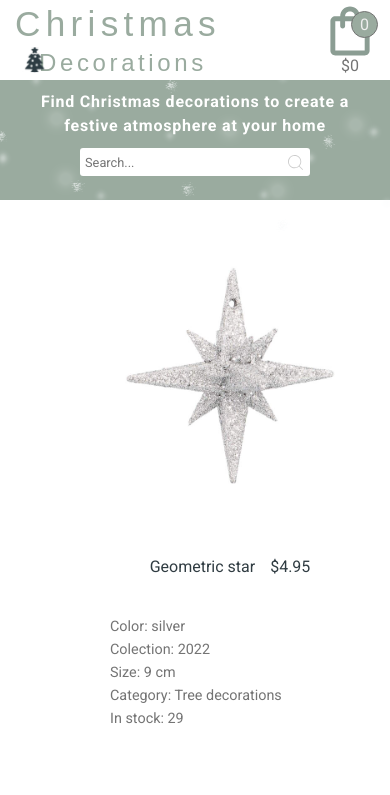
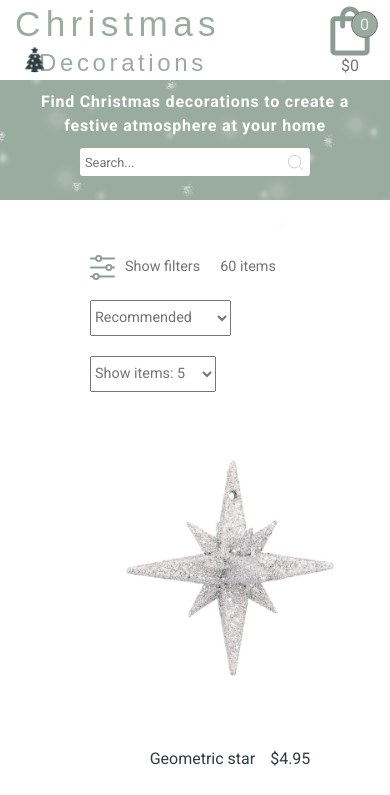
Before and after one commit to AlexeiKozlovskiy/online-store-react, a React (Vite) app: page / in a window 390 px wide. Shown: the top 795 px of the page. Built offline with nearby package versions, Linux system fonts and the light colour scheme; a web font is replaced by a local one.

Commit message:
feat: sorded filters component based on #13

```diff
--- a/src/components/SideFilter/SideFilter.tsx
+++ b/src/components/SideFilter/SideFilter.tsx
@@ -22,11 +22,16 @@ const CATEGORIES = [
   { category: 'Christmas lights', products: 3 },
 ];
 
-type setStateType = {
+interface setStateType {
   (values: [number | null, number | null]): void;
-};
+}
 
-export function SideFilter() {
+interface ISideFilter {
+  showFilters: boolean;
+  onClickHideFilter: (event: React.MouseEvent) => void;
+}
+
+export function SideFilter({ showFilters, onClickHideFilter }: ISideFilter) {
   const [selectedColors, setSelectedColors] = useState<string[]>([]);
   const [selectedCollections, setSelectedCollections] = useState<string[]>([]);
   const [[valMinPrice, valMaxPrice], setValuesPrice] = useState<any[]>([PRICE_MIN, PRICE_MAX]);
@@ -54,7 +59,7 @@ export function SideFilter() {
   }
 
   return (
-    <div className="filters">
+    <div className="filters" data-show={showFilters}>
       <div className="filters__item filters-item">
         <div className="filters-item__title">Color</div>
         <div className="filters-item__content item-content">
@@ -201,7 +206,7 @@ export function SideFilter() {
           />
         </div>
       </div>
-      <div className="filters__close-btn"></div>
+      <div className="filters__close-btn" onClick={onClickHideFilter}></div>
     </div>
   );
 }
--- /dev/null
+++ b/src/components/SortedFilter/SortedFilters.scss
@@ -0,0 +1,121 @@
+@import 'src/assets/styles/common.scss';
+
+.selected-section {
+  display: flex;
+  flex-direction: column;
+  font-family: $Roboto;
+  padding-top: 10px;
+}
+
+.selected-filters {
+  display: flex;
+  flex-wrap: wrap;
+  border-bottom: 1px solid $greyBorder;
+  font-size: 0.9rem;
+  color: $darkGray;
+  align-items: center;
+  padding-bottom: 4px;
+  margin-bottom: 10px;
+  gap: 15px;
+
+  &__item {
+    background-color: #f5f5f5;
+    border-radius: 5px;
+  }
+
+  &__remove-filters,
+  &__copy-link {
+    padding: 7px;
+    &:hover {
+      cursor: pointer;
+      background-color: $olivaHover;
+      color: white;
+      border-radius: 5px;
+    }
+  }
+}
+
+.selected-item {
+  display: flex;
+  padding: 7px;
+  align-items: center;
+
+  &:hover {
+    cursor: pointer;
+  }
+
+  &__name {
+    margin-right: 15px;
+    text-transform: capitalize;
+  }
+
+  &__remove-btn {
+    width: 16px;
+    height: 16px;
+    background: url('https://api.iconify.design/mdi/remove-circle.svg?color=%238b9d93&width=16&height=16')
+      no-repeat center center / contain;
+  }
+}
+
+.sorted-filters {
+  font-family: $Roboto;
+  font-size: 0.9rem;
+  display: flex;
+  align-items: center;
+  gap: 20px;
+  padding-top: 5px;
+  margin-bottom: 50px;
+  color: $darkGray;
+  flex-wrap: wrap;
+}
+
+.filters-menu {
+  display: none;
+  gap: 10px;
+  align-items: center;
+
+  @media screen and (max-width: 768px) {
+    display: flex;
+  }
+
+  &__icon {
+    background: url('../../assets/img/filters-icon.svg');
+    width: 25px;
+    height: 25px;
+    background-size: contain;
+    cursor: pointer;
+  }
+
+  &__title {
+    font-family: $Roboto;
+    font-size: 0.9rem;
+  }
+
+  &__count {
+    background-color: $oliva;
+    display: flex;
+    align-items: center;
+    justify-content: center;
+    color: #fff;
+    font-size: 0.8rem;
+    border-radius: 50%;
+    font-family: $Roboto;
+    width: 25px;
+    height: 25px;
+
+    &:hover {
+      cursor: pointer;
+      background-color: $olivaHover;
+      color: #eeeeee;
+    }
+  }
+}
+
+.filters-select,
+.pagination-select {
+  padding-right: 5px;
+  cursor: pointer;
+  font-size: 0.9rem;
+  color: $darkGray;
+  height: 36px;
+}
--- /dev/null
+++ b/src/components/SortedFilter/SortedFilters.tsx
@@ -0,0 +1,52 @@
+import './SortedFilters.scss';
+
+interface ISortedFilters {
+  onClickShowFilter: (event: React.MouseEvent) => void;
+}
+
+export function SortedFilters({ onClickShowFilter }: ISortedFilters) {
+  const sortOptions = [
+    'Recommended',
+    'Name',
+    'Price ascending',
+    'Price descending',
+    'Stock ascending',
+    'Stock descending',
+  ];
+
+  const itemsInPage = [5, 10, 20, 30, 0];
+
+  return (
+    <div className="main-center-section__sorted sorted-filters">
+      <div className="sorted-filters__filters-menu filters-menu">
+        <div onClick={onClickShowFilter} className="filters-menu__icon"></div>
+        <div className="filters-menu__title">Show filters</div>
+      </div>
+      <div className="sorted-filters__item-count">60 items</div>
+      <div className="sorted-filters__select">
+        <select className="filters-select">
+          {sortOptions.map((value) => (
+            <option key={value} value={value}>
+              {value}
+            </option>
+          ))}
+        </select>
+      </div>
+      <div className="sorted-filters__select">
+        <div className="pagination__select">
+          <select className="pagination-select">
+            {itemsInPage.map((value) => (
+              <option key={value} value={value}>
+                Show items: {value}
+              </option>
+            ))}
+          </select>
+        </div>
+      </div>
+      <div className="sorted-filters__switch-view switch-view">
+        <div className="switch-view__line"></div>
+        <div className="switch-view__block switch-active"></div>
+      </div>
+    </div>
+  );
+}
--- a/src/pages/MainPage/MainPage.tsx
+++ b/src/pages/MainPage/MainPage.tsx
@@ -1,18 +1,27 @@
+import { SortedFilters } from '../../components/SortedFilter/SortedFilters';
 import { ProductsList } from '../../components/Products/ProductsList';
 import { SearchPanel } from '../../components/SearchPanel/SearchPanel';
 import { SideFilter } from '../../components/SideFilter/SideFilter';
 import './MainPage.scss';
+import { useState } from 'react';
 
 export function MainPage() {
+  const [showFilters, setShowFilters] = useState(false);
+
+  const handleShowFilters = () => {
+    showFilters ? setShowFilters(false) : setShowFilters(true);
+  };
+
   return (
     <main className="MainPage-container wrapper">
       <SearchPanel />
       <div className="store-page">
         <section className="main-catalog">
           <div className="main-catalog__filters">
-            <SideFilter />
+            <SideFilter showFilters={showFilters} onClickHideFilter={handleShowFilters} />
           </div>
           <div className="main-catalog__center-section main-center-section">
+            <SortedFilters onClickShowFilter={handleShowFilters} />
             <ProductsList />
           </div>
         </section>
```
Also changed, not shown: src/assets/data/products.json (+5 -20 lines), src/assets/img/filters-icon.svg (added).
